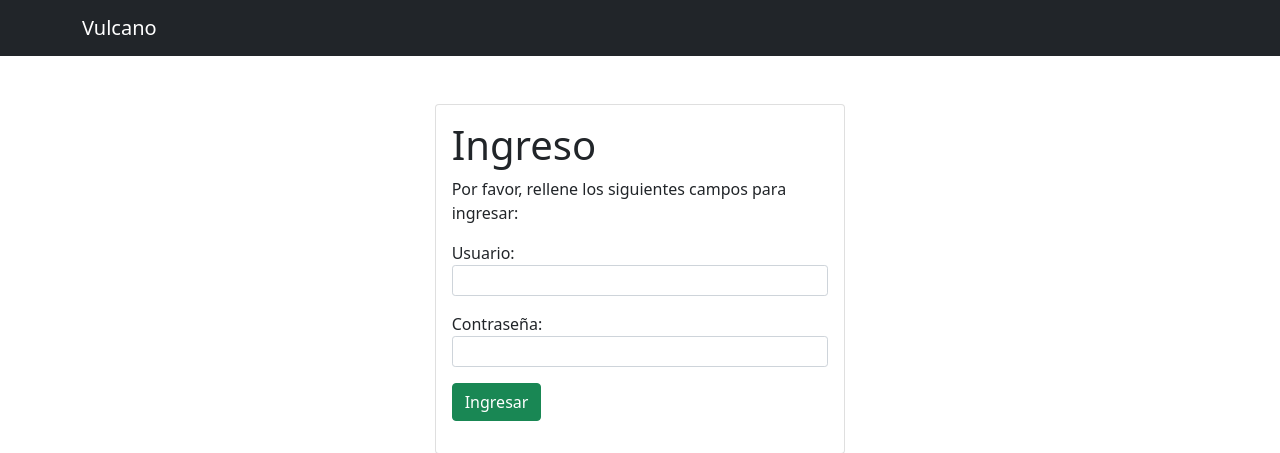
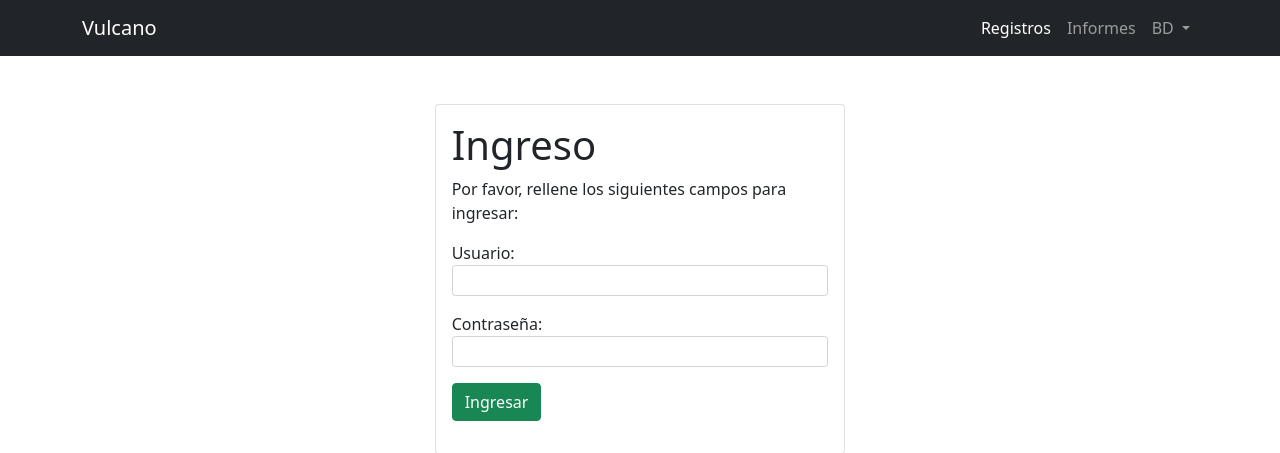
Before and after one commit to erebodino/DjangoRRHH, a Django app: page /cuentas/login/ in a window 1280 px wide. Shown: the top 453 px of the page. Run offline with Django 3.2, Linux system fonts and the light colour scheme.

Commit message:
agregado de las opciones en el  navbar

```diff
--- a/rrhhsistema/cuentas/templates/base.html
+++ b/rrhhsistema/cuentas/templates/base.html
@@ -16,11 +16,37 @@
     <title>Base</title>
   </head>
   <body>
-    <nav class="navbar navbar-expand-lg bg-dark navbar-dark">
+    <nav class="navbar navbar-expand-lg navbar-dark bg-dark">
       <div class="container">
-        <a href="#" class="navbar-brand">Vulcano</a>
+        <a class="navbar-brand" href="#">Vulcano</a>
+        <button class="navbar-toggler" type="button" data-bs-toggle="collapse" data-bs-target="#navbarNavDropdown" aria-controls="navbarNavDropdown" aria-expanded="false" aria-label="Toggle navigation">
+          <span class="navbar-toggler-icon"></span>
+        </button>
+        <div class="collapse navbar-collapse justify-content-end" id="navbarNavDropdown">
+          <ul class="navbar-nav">
+            <li class="nav-item">
+              <a class="nav-link active" aria-current="page" href="#">Registros</a>
+            </li>
+            <li class="nav-item">
+              <a class="nav-link" href="#">Informes</a>
+            </li>
+            <li class="nav-item dropdown">
+              <a class="nav-link dropdown-toggle" href="#" id="navbarDropdownMenuLink" role="button" data-bs-toggle="dropdown" aria-expanded="false">
+                BD
+              </a>
+              <ul class="dropdown-menu" aria-labelledby="navbarDropdownMenuLink">
+                <li><a class="dropdown-item" href="#">Agregar empleado</a></li>
+                <li><a class="dropdown-item" href="#">Modificar empleado</a></li>
+                <li><a class="dropdown-item" href="#">Eliminar empleado</a></li>
+                <li><a class="dropdown-item" href="#">Descargar empleados</a></li>
+                <li><a class="dropdown-item" href="#">Modificar Registro</a></li>
+
+
+              </ul>
+            </li>
+          </ul>
+        </div>
       </div>
-
     </nav>
     <div id="content">
     {% block content %}
```
